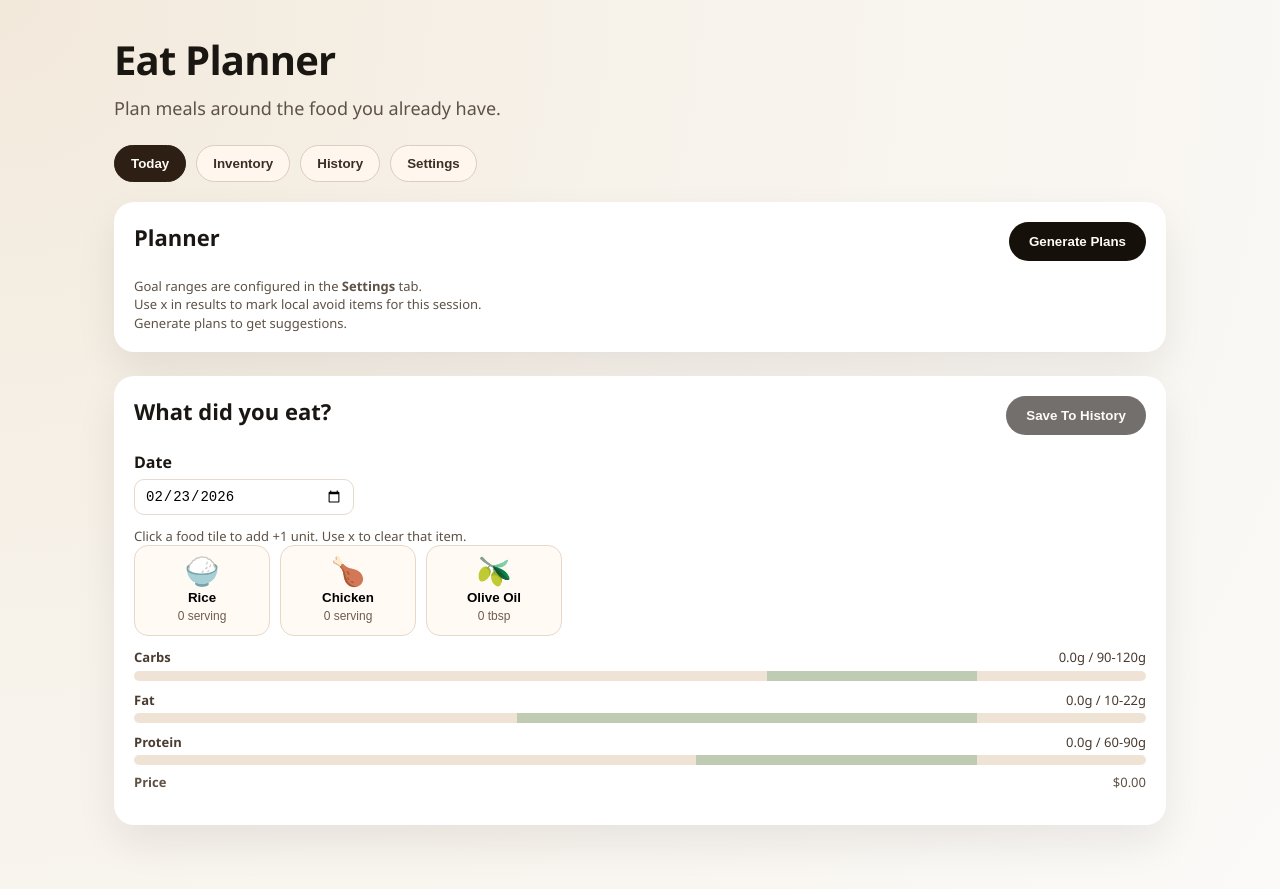
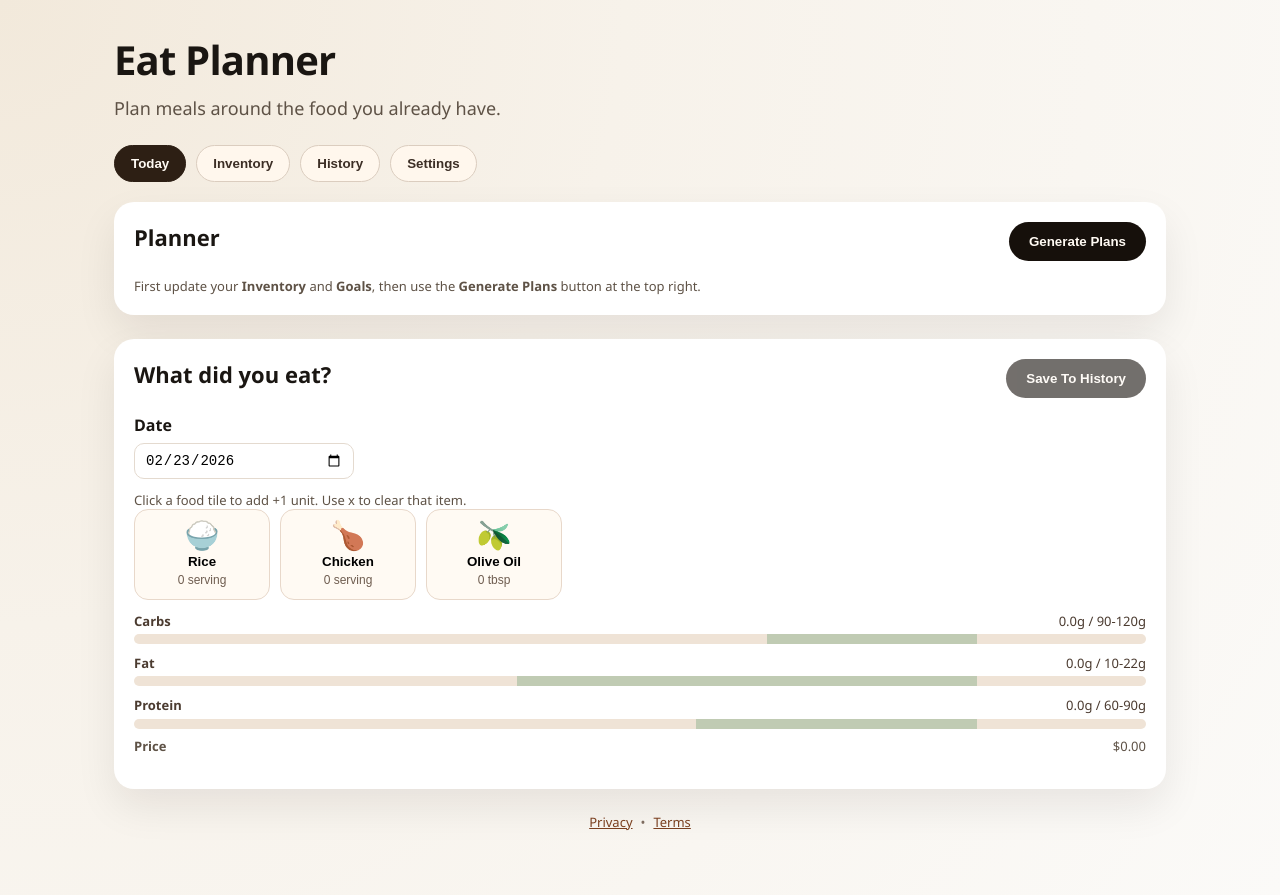
Before and after one commit to quark-zju/EatPlanner, a React (Vite) app: page / in a window 1280 px wide. Built offline with nearby package versions, Linux system fonts and the light colour scheme; the HTML template or start-up script is replaced by a standard one.

Commit message:
ux: refine planner guidance and move policy links to global footer
Agent-Model: gpt-5.3-codex

```diff
--- a/src/App.css
+++ b/src/App.css
@@ -50,6 +50,20 @@
 .app__grid {
   display: grid;
   gap: 24px;
+}
+
+.app__footer {
+  margin-top: 24px;
+  display: flex;
+  gap: 8px;
+  align-items: center;
+  justify-content: center;
+  font-size: 13px;
+  color: #7d6b5f;
+}
+
+.app__footer a {
+  color: #7a3f1f;
 }
 
 .nav-tabs {
--- a/src/components/AppShell.tsx
+++ b/src/components/AppShell.tsx
@@ -46,6 +46,16 @@ export default function AppShell({ children }: AppShellProps) {
       {notice && <p className="notice global-message">{notice}</p>}
 
       <main className="app__grid">{children}</main>
+
+      <footer className="app__footer">
+        <a href="privacy.html" target="_blank" rel="noreferrer">
+          Privacy
+        </a>
+        <span>•</span>
+        <a href="terms.html" target="_blank" rel="noreferrer">
+          Terms
+        </a>
+      </footer>
     </div>
   );
 }
--- a/src/components/tabs/SettingsTab.tsx
+++ b/src/components/tabs/SettingsTab.tsx
@@ -130,18 +130,6 @@ export default function SettingsTab() {
         Google Drive sync uses the app's private storage area and won't touch your regular Drive
         files.
       </p>
-      <p className="hint">
-        Privacy Policy:{" "}
-        <a href="privacy.html" target="_blank" rel="noreferrer">
-          privacy.html
-        </a>
-      </p>
-      <p className="hint">
-        Terms of Service:{" "}
-        <a href="terms.html" target="_blank" rel="noreferrer">
-          terms.html
-        </a>
-      </p>
     </section>
   );
 }
--- a/src/components/tabs/TodayTab.tsx
+++ b/src/components/tabs/TodayTab.tsx
@@ -67,10 +67,10 @@ export default function TodayTab() {
           </button>
         </div>
         <p className="hint">
-          Goal ranges are configured in the <strong>Settings</strong> tab.
+          First update your <strong>Inventory</strong> and <strong>Goals</strong>, then use the
+          <strong> Generate Plans</strong> button at the top right.
         </p>
         {plannerMessage && <p className="hint">{plannerMessage}</p>}
-        <p className="hint">Use x in results to mark local avoid items for this session.</p>
         {localAvoidFoodIds.length > 0 && (
           <div className="local-avoid-list">
             {localAvoidFoodIds.map((foodId) => {
@@ -88,7 +88,6 @@ export default function TodayTab() {
             })}
           </div>
         )}
-        {options.length === 0 && <p className="hint">Generate plans to get suggestions.</p>}
         <div className="options">
           {options.map((option, index) => (
             <article className="option" key={`${index}-${option.priceLowerBound}`}>
@@ -146,6 +145,9 @@ export default function TodayTab() {
             </article>
           ))}
         </div>
+        {options.length > 0 && (
+          <p className="hint">Use x in results to mark local avoid items for this session.</p>
+        )}
       </section>
 
       <section className="card">
```
